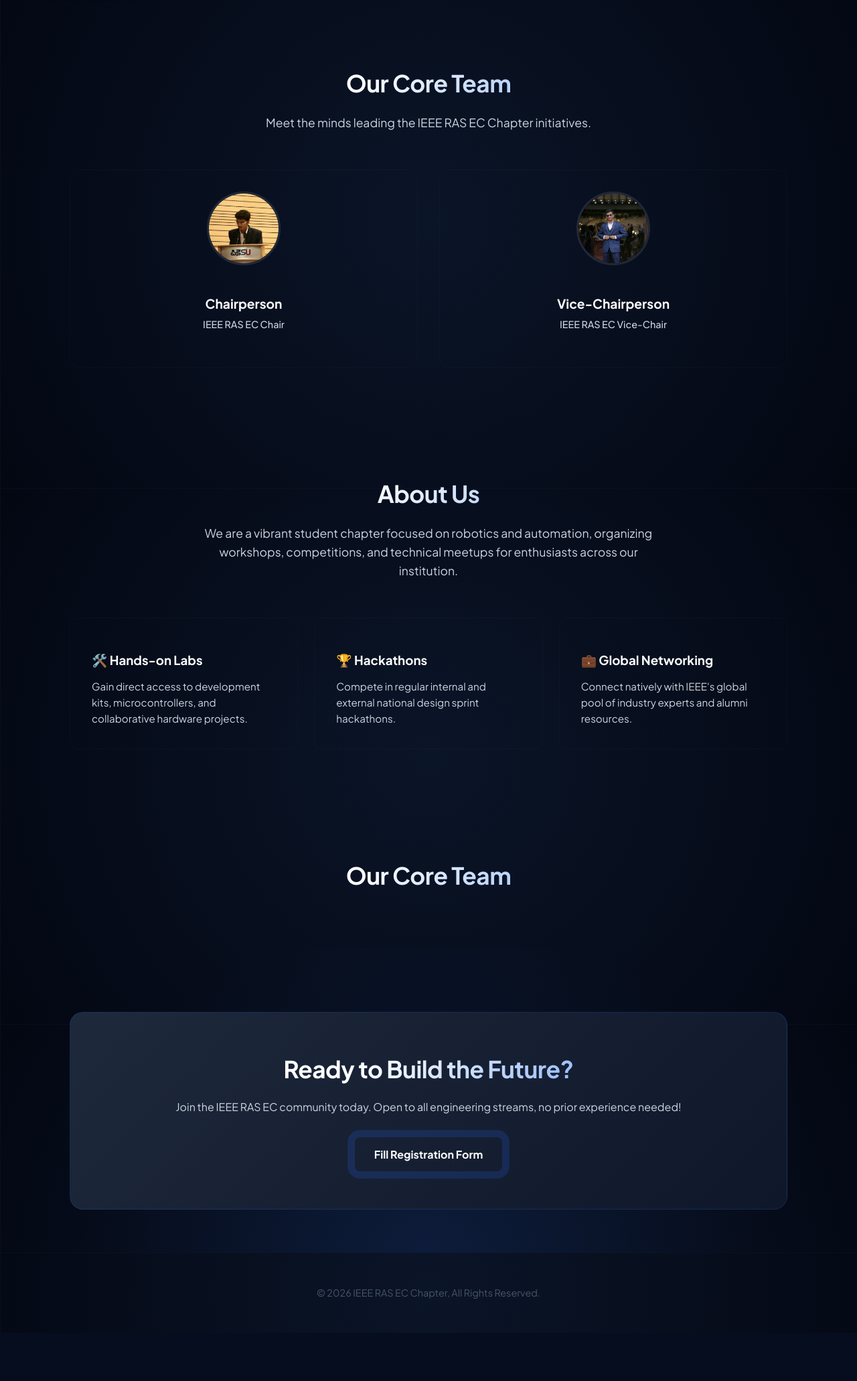
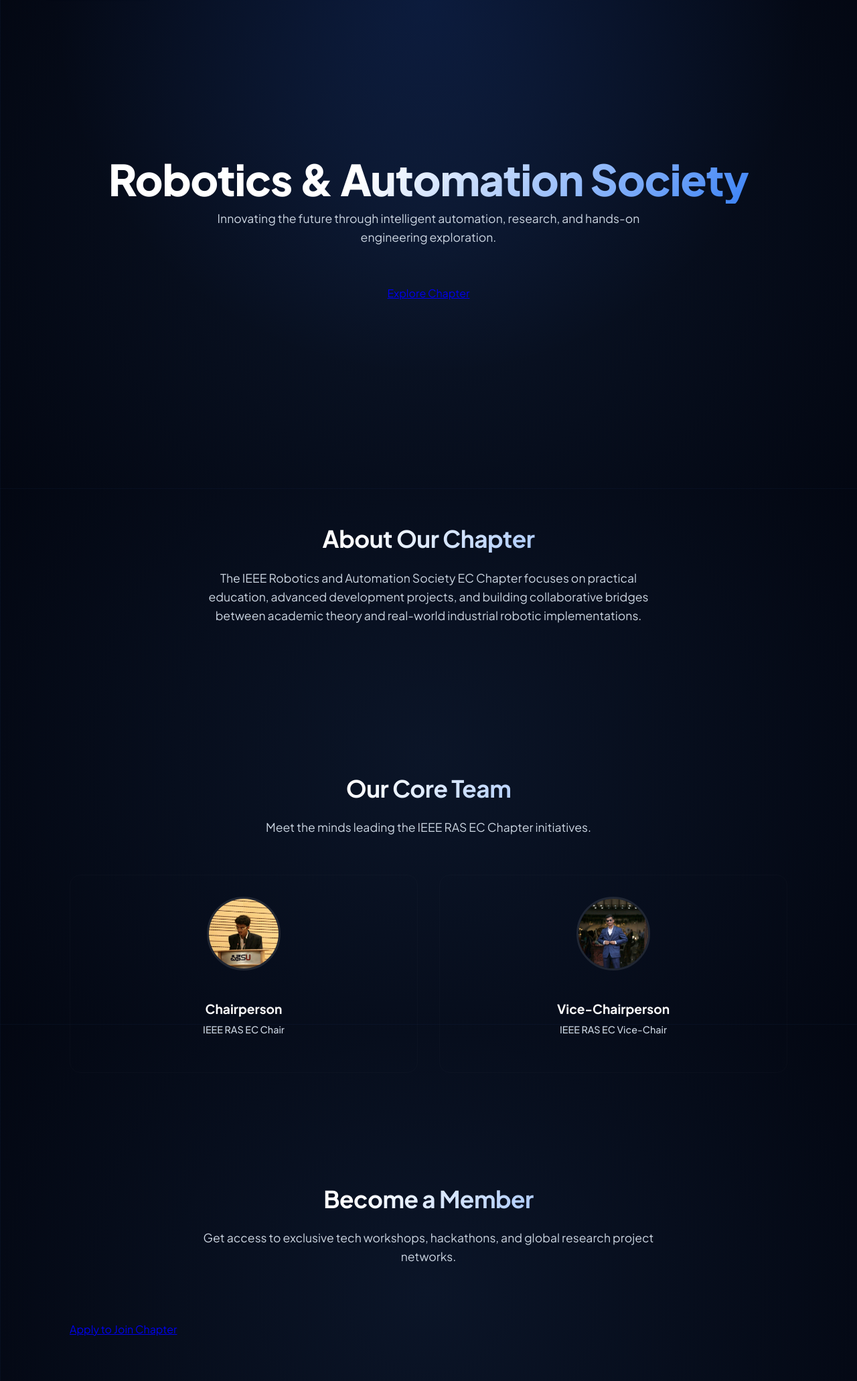
Before and after one commit to ModhakKGowda/ieee-ras-ec-site, a Flask app: page / in a window 1280 px wide. Shown: the part 71-2133 px from the top of the page at 67% size. Before the commit the page ends 2011 px from the top, so only its background shows below. Run offline with Flask 3, Linux system fonts and the light colour scheme.

Commit message:
Update index.html

```diff
--- a/api/templates/index.html
+++ b/api/templates/index.html
@@ -1,13 +1,13 @@
-<!doctype html>
+<!DOCTYPE html>
 <html lang="en">
 <head>
-    <meta charset="utf-8">
-    <meta name="viewport" content="width=device-width, initial-scale=1">
+    <meta charset="UTF-8">
+    <meta name="viewport" content="width=device-width, initial-scale=1.0">
     <title>IEEE RAS EC Chapter</title>
+    <link rel="stylesheet" href="{{ url_for('static', filename='style.css') }}">
     <link rel="preconnect" href="https://fonts.googleapis.com">
     <link rel="preconnect" href="https://fonts.gstatic.com" crossorigin>
-    <link href="https://fonts.googleapis.com/css2?family=Plus+Jakarta+Sans:wght@400;500;700;800&display=swap" rel="stylesheet">
-    <link rel="stylesheet" href="{{ url_for('static', filename='style.css') }}">
+    <link href="https://fonts.googleapis.com/css2?family=Plus+Jakarta+Sans:wght@400;500;600;700;800&display=swap" rel="stylesheet">
 </head>
 <body>
 
@@ -15,9 +15,7 @@
         <div class="logo-wrapper">
             <div class="logo-container">
                 <img src="https://cdn.brandfetch.io/idyeOpla1i/w/128/h/47/theme/dark/logo.png?c=1bxid64Mup7aczewSAYMX&t=1781723057959" alt="IEEE RAS" class="logo-img">
-
                 <div class="logo-divider"></div>
-
                 <img src="https://cdn.brandfetch.io/idmoEW6P4D/w/155/h/72/theme/dark/logo.png?c=1bxid64Mup7aczewSAYMX&t=1718704217023" alt="PES University" class="logo-img">
             </div>
         </div>
@@ -30,72 +28,48 @@
         </nav>
     </header>
 
+    <section id="home" class="hero">
+        <div class="hero-content">
+            <h1>Robotics & Automation Society</h1>
+            <p class="section-desc">Innovating the future through intelligent automation, research, and hands-on engineering exploration.</p>
+            <a href="#about" class="btn-primary">Explore Chapter</a>
+        </div>
+    </section>
+
+    <section id="about" class="section">
+        <h2 class="section-title">About Our Chapter</h2>
+        <p class="section-desc">The IEEE Robotics and Automation Society EC Chapter focuses on practical education, advanced development projects, and building collaborative bridges between academic theory and real-world industrial robotic implementations.</p>
+    </section>
+
     <section id="team" class="section">
         <h2 class="section-title">Our Core Team</h2>
         <p class="section-desc">Meet the minds leading the IEEE RAS EC Chapter initiatives.</p>
 
         <div class="team-grid">
             <div class="card">
-                <img src="{{ url_for('static', filename='images/ieee-ras-ec-chair.png') }}" alt="EC Chair" class="team-photo">
+                <div class="image-container">
+                    <img src="{{ url_for('static', filename='images/ieee-ras-ec-chair.png') }}" alt="EC Chair" class="team-photo">
+                </div>
                 <h3 class="card-title">Chairperson</h3>
                 <p class="role">IEEE RAS EC Chair</p>
             </div>
 
             <div class="card">
-                <img src="{{ url_for('static', filename='images/ieee-ras-ec-vicechair.png') }}" alt="EC Vice Chair" class="team-photo">
+                <div class="image-container">
+                    <img src="{{ url_for('static', filename='images/ieee-ras-ec-vicechair.png') }}" alt="EC Vice Chair" class="team-photo">
+                </div>
                 <h3 class="card-title">Vice-Chairperson</h3>
                 <p class="role">IEEE RAS EC Vice-Chair</p>
             </div>
         </div>
     </section>
 
-    <section id="about" class="section">
-        <h2>About Us</h2>
-        <p class="section-desc">We are a vibrant student chapter focused on robotics and automation, organizing workshops, competitions, and technical meetups for enthusiasts across our institution.</p>
-
-        <div class="perks-grid">
-            <div class="perk-card">
-                <h3>🛠️ Hands-on Labs</h3>
-                <p>Gain direct access to development kits, microcontrollers, and collaborative hardware projects.</p>
-            </div>
-            <div class="perk-card">
-                <h3>🏆 Hackathons</h3>
-                <p>Compete in regular internal and external national design sprint hackathons.</p>
-            </div>
-            <div class="perk-card">
-                <h3>💼 Global Networking</h3>
-                <p>Connect natively with IEEE's global pool of industry experts and alumni resources.</p>
-            </div>
-        </div>
+    <section id="join" class="section">
+        <h2 class="section-title">Become a Member</h2>
+        <p class="section-desc">Get access to exclusive tech workshops, hackathons, and global research project networks.</p>
+        <br>
+        <a href="#" class="btn-primary">Apply to Join Chapter</a>
     </section>
-
-    <section id="team" class="section">
-        <h2>Our Core Team</h2>
-        <div class="team-grid">
-            {% for member in members %}
-            <div class="card">
-                <img src="{{ member.image }}" alt="{{ member.name }}">
-                <h3>{{ member.name }}</h3>
-                <p class="role">{{ member.role }}</p>
-                {% if member.linkedin %}
-                <a href="{{ member.linkedin }}" class="link" target="_blank">Connect on LinkedIn →</a>
-                {% endif %}
-            </div>
-            {% endfor %}
-        </div>
-    </section>
-
-    <section id="join" class="section join-section">
-        <div class="join-container">
-            <h2>Ready to Build the Future?</h2>
-            <p>Join the IEEE RAS EC community today. Open to all engineering streams, no prior experience needed!</p>
-            <a href="https://forms.gle/your-form-link" target="_blank" class="btn btn-pulse">Fill Registration Form</a>
-        </div>
-    </section>
-
-    <footer class="footer">
-        <p>&copy; 2026 IEEE RAS EC Chapter, All Rights Reserved.</p>
-    </footer>
 
 </body>
 </html>
```
